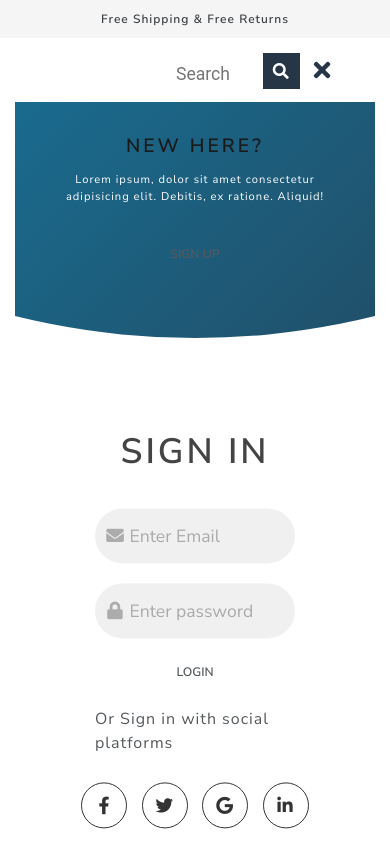
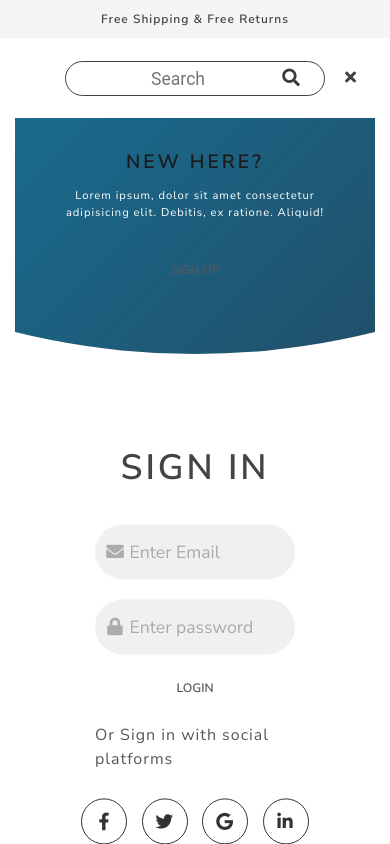
Before and after one commit to skylineCodes/skylineshop-api, a React (Create React App) app in the folder frontend/: page /login in a window 390 px wide. Both pictures are taken after a click on the button 340 px from the left and 76 px from the top of the page. Shown: the top 844 px of the page. Built offline with nearby package versions, Linux system fonts and the light colour scheme.

Commit message:
Search bar redesigned

```diff
--- a/frontend/src/components/Header.js
+++ b/frontend/src/components/Header.js
@@ -32,14 +32,24 @@ const Header = () => {
     const openSearchFunction = (value) => {
       setOpenSearch(value);
 
+      // .transform {
+      //   -webkit-transition: all 2s ease;
+      //   -moz-transition: all 2s ease;
+      //   -o-transition: all 2s ease;
+      //   -ms-transition: all 2s ease;
+      //   transition: all 2s ease;
+      // }
       if (value === true) {
+        searchNav.current.style.transition = 'all 2s ease';
         searchDiv.current.style.width = '100%';
-        searchDiv.current.style.top = '0';
-        siteHeader.current.style.height = '4rem';
+        searchDiv.current.style.top = '7px';
+        siteHeader.current.style.height = '5rem';
+        searchNav.current.style.marginRight = '1rem';
       } else {
         siteHeader.current.style.height = 'auto';
         searchDiv.current.style.width = '';
         searchDiv.current.style.top = '15px';
+        searchNav.current.style.marginRight = 'auto';
       }
     };
 
@@ -61,6 +71,7 @@ const Header = () => {
   const searchDiv = useRef();
   const siteHeader = useRef();
   const headerLinks = useRef();
+  const searchNav = useRef();
 
     return (
       <>
@@ -157,9 +168,13 @@ const Header = () => {
                   </Nav>
                 ) : (
                   <Nav className='header-links'>
-                  <Nav.Link className='links_icons' as={RouterLink} to='/login'>
-                    Log In
-                  </Nav.Link>
+                    <Nav.Link
+                      className='links_icons'
+                      as={RouterLink}
+                      to='/login'
+                    >
+                      Log In
+                    </Nav.Link>
                   </Nav>
                 )}
                 <Nav.Link className='links_icons' as={RouterLink} to='/cart'>
@@ -172,9 +187,9 @@ const Header = () => {
                 </Nav.Link>
               </Navbar.Collapse>
               <Nav ref={searchDiv} className='search_div'>
-                <Nav.Link className='search_link'>
+                <Nav.Link ref={searchNav} className='search_nav'>
                   {openSearch ? (
-                    <div class='form-group-span'>
+                    <div className='search_link'>
                       <Route
                         render={({ history }) => (
                           <SearchBox history={history} />
--- a/frontend/src/components/SearchBox.js
+++ b/frontend/src/components/SearchBox.js
@@ -24,7 +24,6 @@ const SearchBox = ({ history }) => {
   return (
     <>
       <Form onSubmit={submitHandler} className='search-header'>
-        <div class='form-group-div'>
         <input
           class='search-input'
           type='text'
@@ -33,10 +32,13 @@ const SearchBox = ({ history }) => {
           value={keyword}
           onChange={(e) => setKeyword(e.target.value)}
         />
-          <a type='submit' onClick={() => clickHandler(keyword)}>
+        <button
+          type='submit'
+          class='search-btn'
+          onClick={() => clickHandler(keyword)}
+        >
           <i class='fas fa-search'></i>
-          </a>
-        </div>
+        </button>
       </Form>
     </>
   );
--- a/frontend/src/css/header.css
+++ b/frontend/src/css/header.css
@@ -1,13 +1,11 @@
 .search-header {
+    background: #fff;
+    border-radius: 2rem;
+    padding: 0rem 1rem;
     display: flex;
-    align-items: center;
-    justify-content: center;
-    flex-direction: column;
-    padding: 0rem 5rem;
-    transition: all 0.2s 0.7s;
-    overflow: hidden;
-    grid-column: 1 / 2;
-    grid-row: 1 / 2;
+    width: 90%;
+    justify-content: space-between;
+    border: 1px solid;
 }
 
 button.navbar-toggler {
@@ -18,37 +16,33 @@ button.navbar-toggler {
     display: none;
 }
 
-.search-header {
-    width: 95%;
-    height: 1.5rem;
-    transition: all 0.5s cubic-bezier(0.29, 0.63, 0.44, 1);
+.search-input{
+    font-family: var(--Roboto);
+    font-size: 1.1rem;
+    width: 100%;
+    outline: 0;
+    padding: 0.6rem 0;
+    border: none;
 }
 
-.form-group-div {
-    width: 90%;
-    height: inherit;
+.search-input::placeholder{
+    text-transform: capitalize;
 }
 
-.search-input {
-    width: 100%;
+.search-btn{
+    width: 40px;
+    font-size: 1.1rem;
+    color: var(--dark);
+    border: none;
+    background: transparent;
+    outline: 0;
+    cursor: pointer;
 }
 
 .form-group-span {
     display: flex;
     justify-content: center;
     width: 100%;
-}
-
-.form-group-div .fa-search {
-    position: absolute;
-    top: auto;
-    font-size: 1rem;
-    width: 5%;
-    height: inherit;
-    background: #273647;
-    text-align: center;
-    padding: 3px 3px;
-    color: #fff;
 }
 
 .form-group-span .search {
@@ -101,18 +95,24 @@ button.navbar-toggler {
         display: block;
     }
 
-    .form-group-div {
-        width: 90%;
-        height: 33px;
+    .search_link {
+        background: #fff;
+        display: flex;
+        justify-content: space-between;
+        padding-left: 1rem;
+        padding-right: 1rem;
+    }
+
+    .search_link i.fa-times {
+        top: 1.5rem;
+        position: absolute;
+        right: 0;
+        font-size: 1rem;
+        cursor: pointer;
     }
 
     .search-header {
-        width: 95%;
-    }
-
-    .search-input {
         width: 100%;
-        height: 33px;
     }
 
     .form-group-span .fa-times {
@@ -124,18 +124,6 @@ button.navbar-toggler {
         width: 5%;
         color: #273647;
         padding: 5px 5px;
-    }
-
-    .form-group-div .fa-search {
-        position: absolute;
-        top: 15px;
-        font-size: 1rem;
-        width: 5%;
-        height: inherit;
-        background: #273647;
-        text-align: center;
-        padding: 10px 10px;
-        color: #fff;
     }
 
     .search_icon_mobile .fa-search {
@@ -153,13 +141,8 @@ button.navbar-toggler {
         width: 100%;
     }
 
-    .search-input {
-        width: 70%;
-        height: 33px;
-    }
-
-    .form-group-div .fa-search {
-        width: auto;
+    .search-input{
+        padding: 0.8rem 0;
     }
 
     .form-group-span .fa-times {
@@ -169,4 +152,8 @@ button.navbar-toggler {
     .search_div {
         top: 15px;
     }
+
+    .search-header {
+        width: 100%;
+    }
 }
```
Lines whose indentation alone changed are shown as unchanged.
